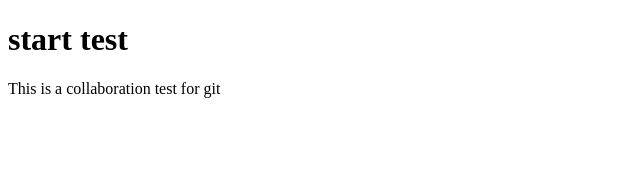
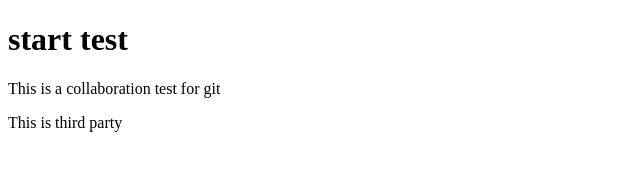
Before and after one commit to jpCheon/gitTest, a plain HTML site: page index.html in a window 1280 px wide. Shown: the whole page, without its empty margins (0-640 px from the left). Drawn offline with Linux system fonts and the light colour scheme.

Commit message:
wife git

```diff
--- a/index.html
+++ b/index.html
@@ -8,5 +8,6 @@
 <body>
     <h1>start test</h1>
     <p>This is a collaboration test for git</p>
+    <p>This is third party</p>
 </body>
 </html>
```
